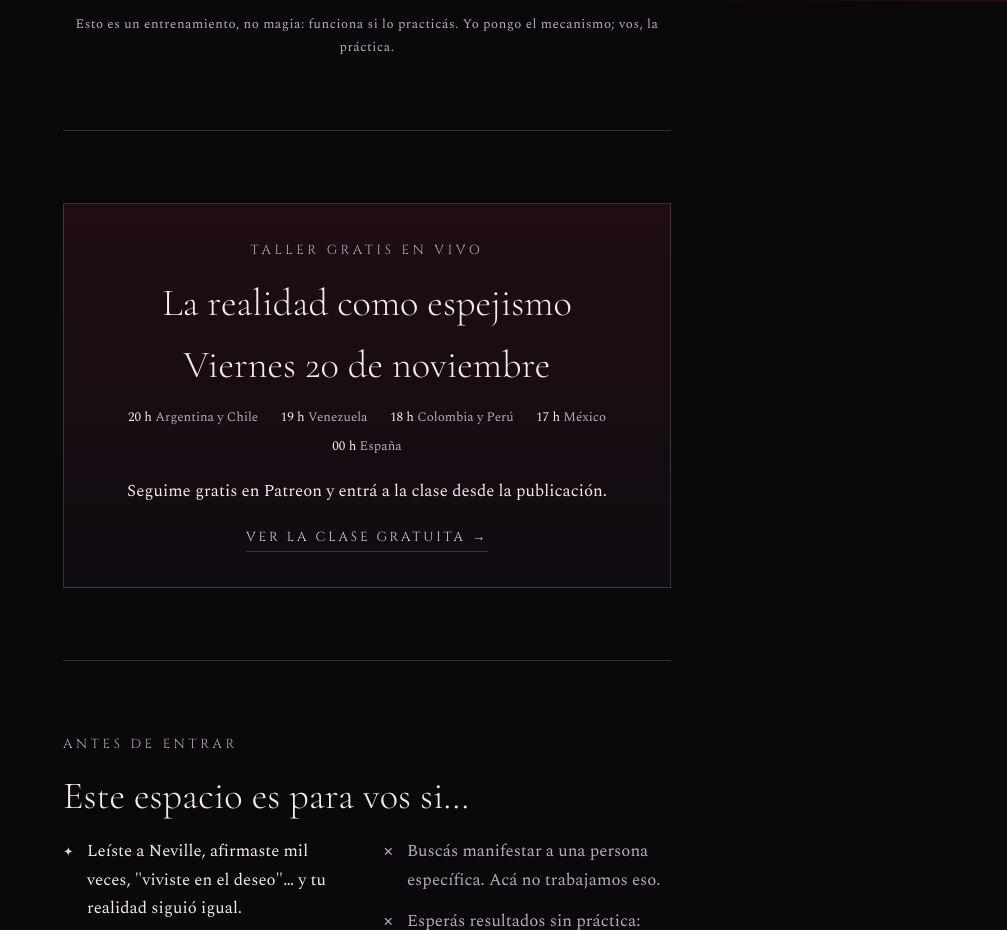
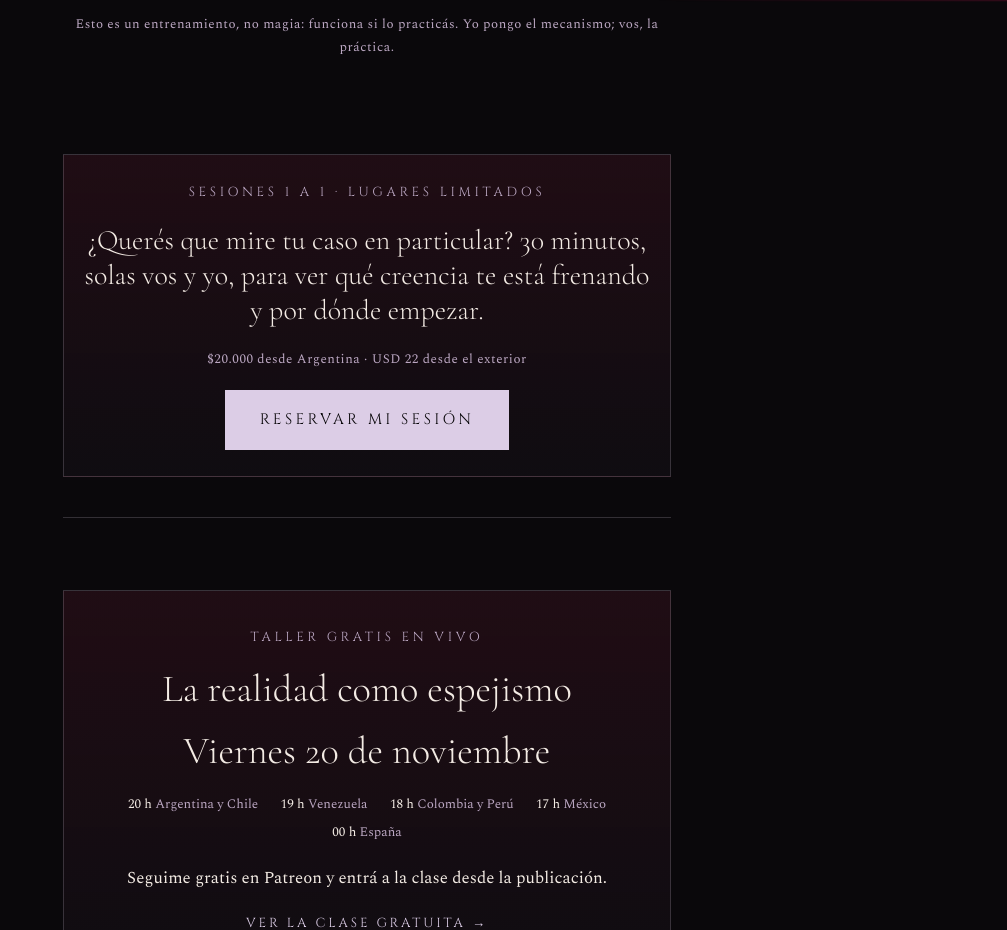
Before and after one commit to f6080237-bot/metodo-l6, a plain HTML site: page index.html in a window 1280 px wide. Shown: the part 800-1730 px from the top of the page, without its empty margins (273-1280 px from the left). Drawn offline with nearby package versions, Linux system fonts and the light colour scheme.

Commit message:
Aviso destacado de sesiones 1 a 1 arriba

```diff
--- a/index.html
+++ b/index.html
@@ -280,6 +280,16 @@ ol.steps li::marker { font-family: var(--font-label); color: var(--silver); }
     <p class="fineprint">Esto es un entrenamiento, no magia: funciona si lo practicás. Yo pongo el mecanismo; vos, la práctica.</p>
   </section>
 
+  <!-- SESIONES: AVISO DESTACADO -->
+  <section style="padding-block: 1.5rem 2.5rem; border-top: 0;">
+    <div class="event stack center" style="padding: 1.6rem 1.2rem;">
+      <span class="label">Sesiones 1 a 1 · lugares limitados</span>
+      <p style="font-family: var(--font-display); font-size: var(--step-2); line-height: 1.25;">¿Querés que mire tu caso en particular? 30 minutos, solas vos y yo, para ver qué creencia te está frenando y por dónde empezar.</p>
+      <p class="fineprint">$20.000 desde Argentina · USD 22 desde el exterior</p>
+      <a class="btn" href="#sesiones">Reservar mi sesión</a>
+    </div>
+  </section>
+
   <!-- TALLER GRATIS (sacar el 22/11) -->
   <section id="taller">
     <div class="event stack center">
```
